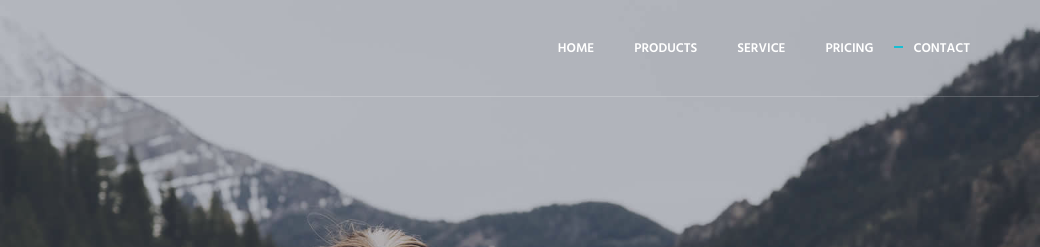
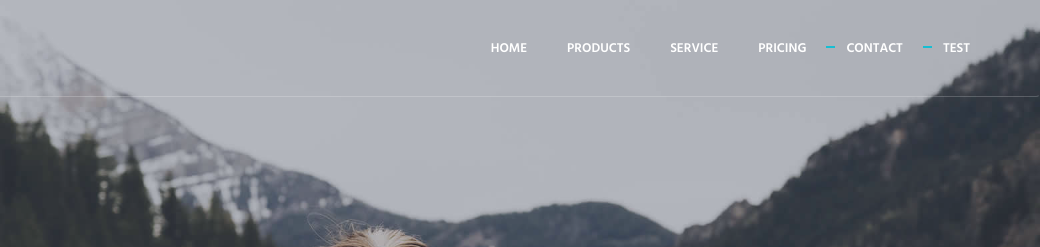
Before and after one commit to LorePackss/Website, a plain HTML site: page index.html in a window 1280 px wide. Shown: the top 247 px of the page, 240-1280 px from the left. Drawn offline with Linux system fonts and the light colour scheme; some packages are replaced by stand-ins of ours; a script that the page names is missing.

Commit message:
Update index.html

```diff
--- a/index.html
+++ b/index.html
@@ -61,6 +61,7 @@
                                 <li class="js_nav-item nav-item"><a class="nav-item-child nav-item-hover" href="#service">Service</a></li>
                                 <li class="js_nav-item nav-item"><a class="nav-item-child nav-item-hover" href="#pricing">Pricing</a></li>
                                 <li class="js_nav-item nav-item"><a class="nav-item-child nav-item-hover" href="#contact">Contact</a></li>
+				<li class="js_nav-item nav-item"><a class="nav-item-child nav-item-hover" href="#contact">test</a></li>
                             </ul>
                         </div>
                     </div>
```
